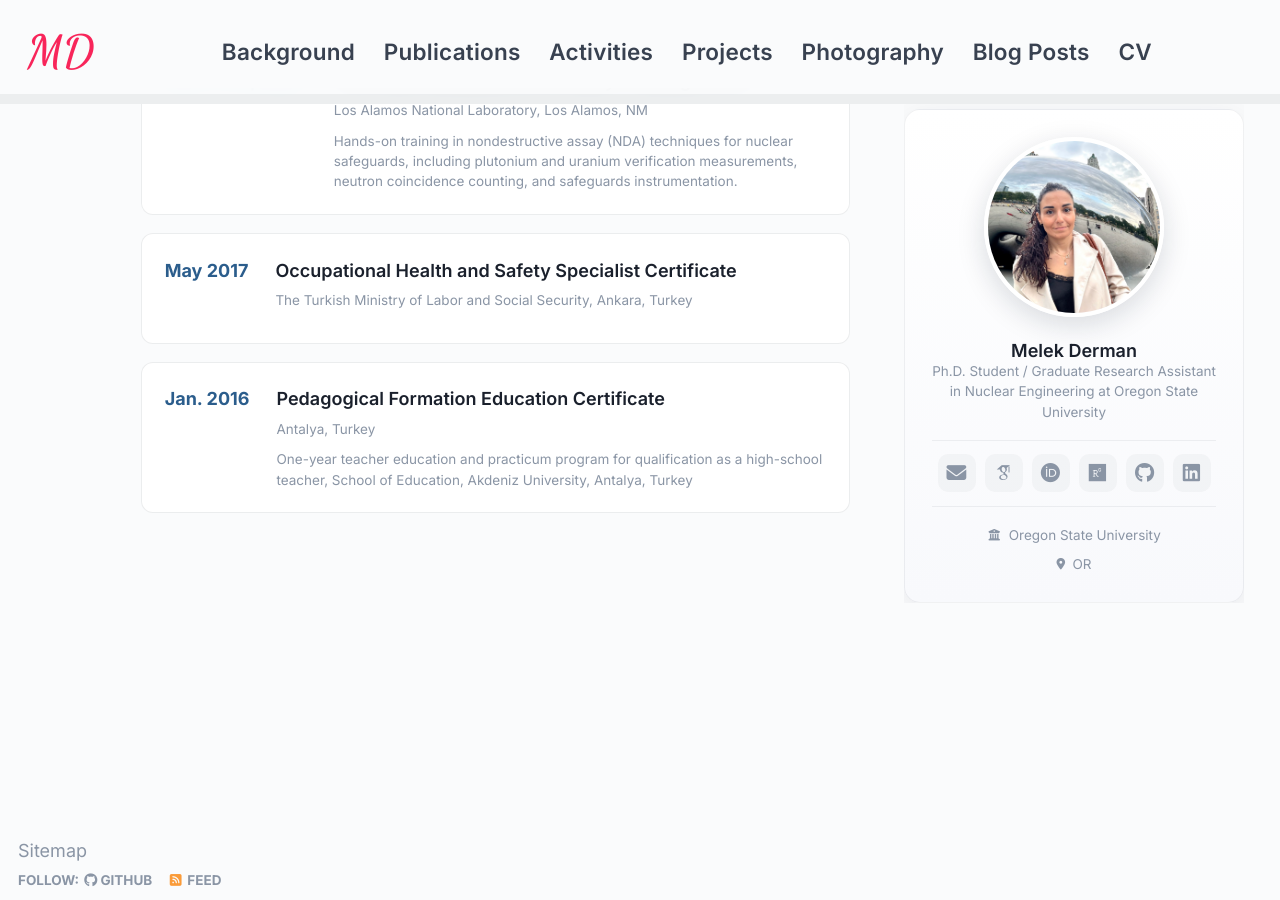
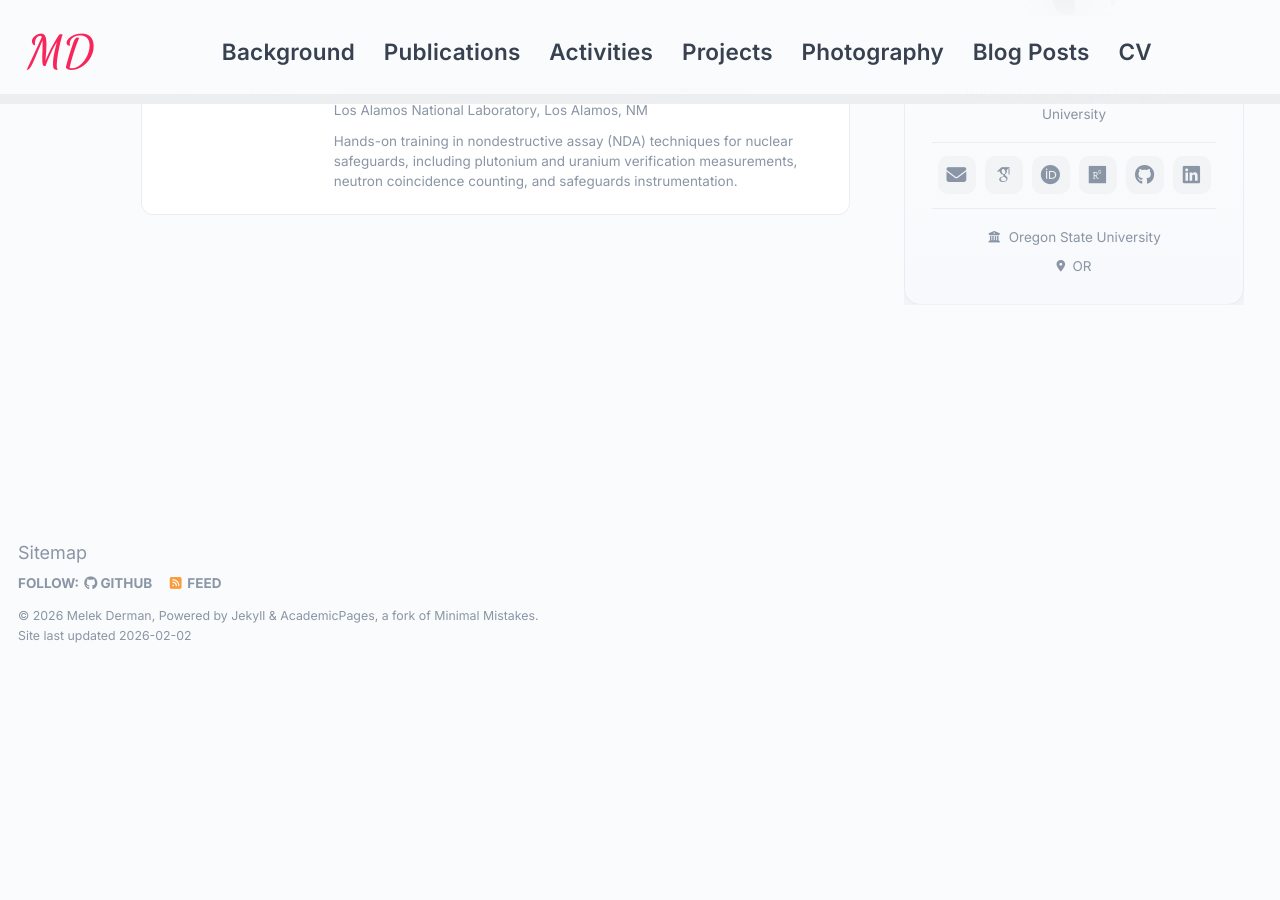
Before and after one commit to melekderman/melekderman.github.io, a Jekyll site: the page built from _pages/portfolio.html, in a window 1280 px wide and 900 px high, scrolled down 1201 px. Built offline with Jekyll 4.4.1, drawn with Linux system fonts in a browser that asks for light colours; some web fonts are replaced; after the commit the page ends 1865 px from its top, so only the background shows below that.

```diff
--- a/_pages/research-activities.html
+++ b/_pages/portfolio.html
@@ -58,22 +58,6 @@
         <p>Hands-on training in nondestructive assay (NDA) techniques for nuclear safeguards, including plutonium and uranium verification measurements, neutron coincidence counting, and safeguards instrumentation.</p>
       </div>
     </div>
-    <div class="activity-item">
-      <span class="activity-date">May 2017</span>
-      <div class="activity-content">
-        <strong>Occupational Health and Safety Specialist Certificate</strong>
-        <span class="activity-location">The Turkish Ministry of Labor and Social Security, Ankara, Turkey</span>
-        <p></p>
-      </div>
-    </div>
-    <div class="activity-item">
-      <span class="activity-date">Jan. 2016</span>
-      <div class="activity-content">
-        <strong>Pedagogical Formation Education Certificate</strong>
-        <span class="activity-location">Antalya, Turkey</span>
-        <p>One-year teacher education and practicum program for qualification as a high-school teacher, School of Education, Akdeniz University, Antalya, Turkey</p>
-      </div>
-    </div>
     <!-- Add more workshops -->
   </div>
 </section>
```
